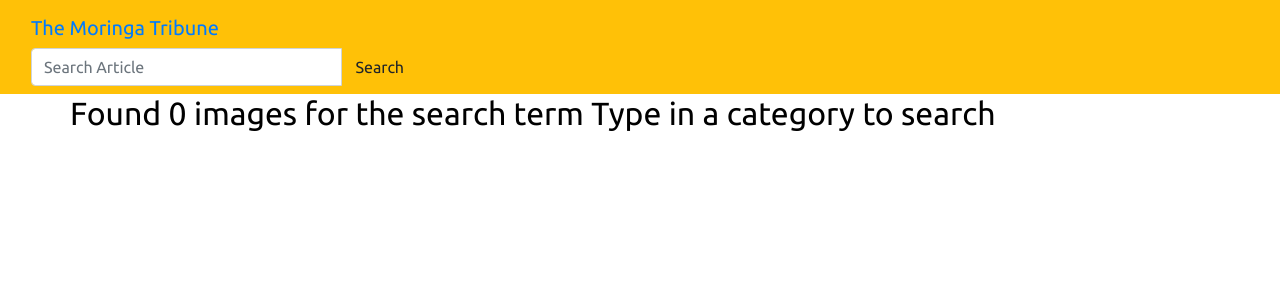
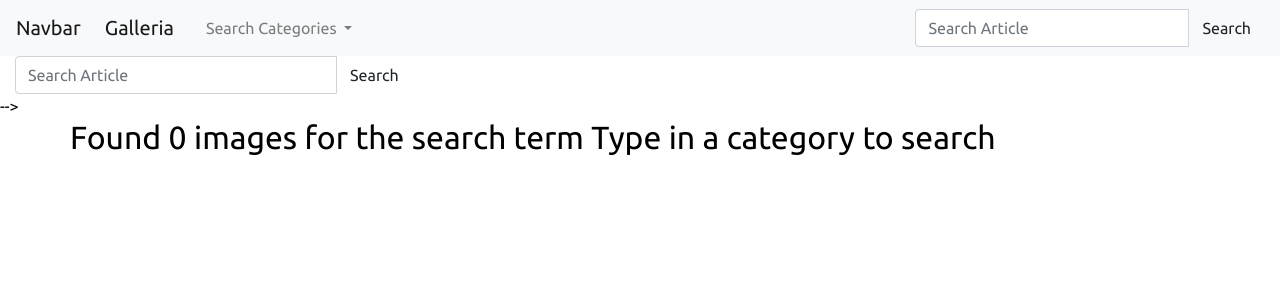
Before and after one commit to saudahabib/galleria, a Django app: page /search in a window 1280 px wide. Shown: the top 300 px of the page. Run offline with Django 3.2, Linux system fonts and the light colour scheme; some libraries are stand-ins or nearby versions.

Commit message:
try implementing bootstrap navbar

```diff
--- a/album/templates/navbar.html
+++ b/album/templates/navbar.html
@@ -6,10 +6,59 @@
   <meta name="viewport" content="width=device-width, initial-scale=1">
 </head>
 <body>
-<nav class="navbar navbar-inverse bg-warning">
+  <!-- new navbar -->
+  <nav class="navbar navbar-expand-lg navbar-light bg-light">
+  <a class="navbar-brand" href="#">Navbar</a>
+  <button class="navbar-toggler" type="button" data-toggle="collapse" data-target="#navbarSupportedContent" aria-controls="navbarSupportedContent" aria-expanded="false" aria-label="Toggle navigation">
+    <span class="navbar-toggler-icon"></span>
+  </button>
+
+  <div class="collapse navbar-collapse" id="navbarSupportedContent">
+    <ul class="navbar-nav mr-auto">
+      <li class="nav-item active">
+        <a class="navbar-brand nav-link" href="{% url 'home' %}">Galleria</a>
+      </li>
+
+      <li class="nav-item dropdown">
+        <a class="nav-link dropdown-toggle" href="#" id="navbarDropdown" role="button" data-toggle="dropdown" aria-haspopup="true" aria-expanded="false">
+          Search Categories
+        </a>
+        <div class="dropdown-menu" aria-labelledby="navbarDropdown">
+          <a class="dropdown-item" href="#">Food</a>
+          <a class="dropdown-item" href="#">Art</a>
+          <a class="dropdown-item" href="#">Beauty</a>
+          <a class="dropdown-item" href="#">Nature</a>
+        </div>
+      </li>
+    </ul>
+    <form class="navbar-form form-inline my-2 my-lg-0" role="search" action="{% url 'search_results' %}">
+
+         <div class="input-group">
+           <input type="text" class="form-control" placeholder="Search Article" name="category">
+           <div class="input-group-btn">
+             <button class="btn btn-default" type="submit">Search</button>
+           </div>
+         </div>
+
+       </form>
+  </div>
+</nav>
+  <!-- new navbar end -->
+<!-- <nav class="navbar navbar-inverse bg-warning">
   <div class="container-fluid">
     <div class="navbar-header">
-      <a class="navbar-brand" href="{% url 'home' %}">The Moringa Tribune</a>
+      <a class="navbar-brand" href="{% url 'home' %}">Galleria</a>
+      <li class="nav-item dropdown">
+        <a class="nav-link dropdown-toggle" href="#" id="navbarDropdown" role="button" data-toggle="dropdown" aria-haspopup="true" aria-expanded="false">
+          Search Categories
+        </a>
+        <div class="dropdown-menu" aria-labelledby="navbarDropdown">
+          <a class="dropdown-item" href="#">Food</a>
+          <a class="dropdown-item" href="#">Beauty</a>
+          <a class="dropdown-item" href="#">Art</a>
+          <a class="dropdown-item" href="#">Nature</a>
+        </div>
+      </li>
     </div>
   </div>
   <!-- search form -->
@@ -25,6 +74,6 @@
 
        </form>
   </div>
-</nav>
+</nav> -->
 </body>
 </html>
```
